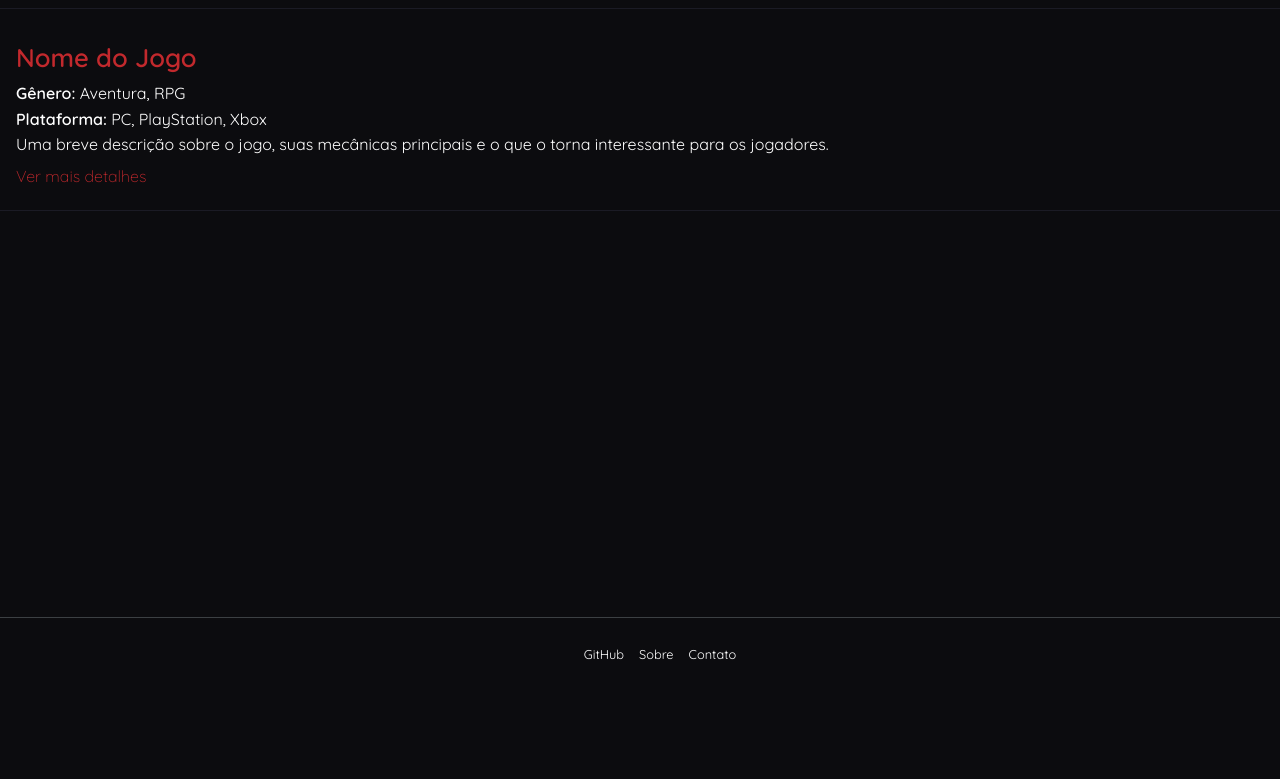
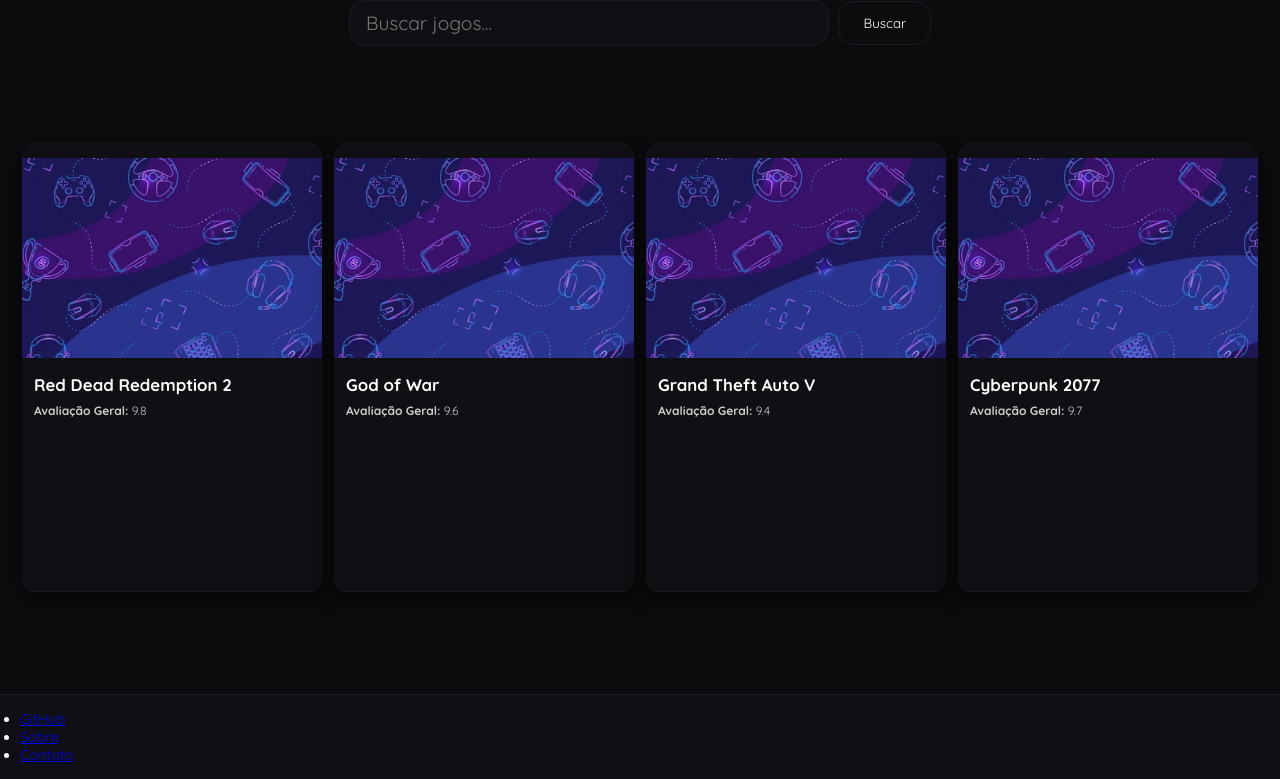
Before and after one commit to EberH21/imers-o-alura, a plain HTML site: page index.html in a window 1280 px wide. Shown: the part 110-889 px from the top of the page. Before the commit the page ends 800 px from the top, so only its background shows below. Drawn offline with Linux system fonts and the light colour scheme.

Commit message:
Atulização do Cards

```diff
--- /dev/null
+++ b/data.json
@@ -0,0 +1,69 @@
+[
+  {
+    "id": "rdr2",
+    "nome": "Red Dead Redemption 2",
+    "imagem": "",
+    "nota": "9.8",
+    "reviews": [
+      {
+        "site": "IGN",
+        "nota": "10/10",
+        "link": ""
+      },
+      {
+        "site": "GameSpot",
+        "nota": "9/10",
+        "link": ""
+      }
+    ]
+  },
+  {
+    "id": "gow",
+    "nome": "God of War",
+    "imagem": "",
+    "nota": "9.6",
+    "reviews": [
+      {
+        "site": "IGN",
+        "nota": "10/10",
+        "link": ""
+      }
+    ]
+  },
+  {
+    "id": "gta",
+    "nome": "Grand Theft Auto V",
+    "imagem": "",
+    "nota": "9.4",
+    "reviews": [
+      {
+        "site": "IGN",
+        "nota": "9.5/10",
+        "link": ""
+      },
+      {
+        "site": "GameSpot",
+        "nota": "9/10",
+        "link": ""
+      }
+    ]
+    },
+    {
+    "id": "cyberpunk2077",
+    "nome": "Cyberpunk 2077",
+    "imagem": "",
+    "nota": "9.7",
+    "reviews": [
+      {
+        "site": "IGN",
+        "nota": "9/10",
+        "link": ""
+      },
+      {
+        "site": "GameSpot",
+        "nota": "8.5/10",
+        "link": ""
+      }
+    ]
+    }
+]
--- a/index.html
+++ b/index.html
@@ -4,29 +4,21 @@
     <meta charset="UTF-8">
     <meta name="viewport" content="width=device-width, initial-scale=1.0">
     <link rel="stylesheet" href="style.css">
-    <title>Base de games</title>
+    <title>Games Home</title>
 </head>
 <body>
     <header>
-        <h1>Bem-vindo a Base de games</h1>
+        <h1>Bem-vindo Games Home</h1>
         <div>
-            <input type="text" placeholder="Buscar jogos...">
-            <button id="botao-busca" onclick="iniciarBusca()">Buscar</button>
+            <input id="campo-busca" type="text" placeholder="Buscar jogos...">
+           <button id="botao-busca" onclick="iniciarBusca()">Buscar</button>
+
         </div>
     </header>
 
     <main>
-        <section>
-            <article>
-                <h2>Nome do Jogo</h2>
-                <p>
-                    <strong>Gênero:</strong> Aventura, RPG<br>
-                    <strong>Plataforma:</strong> PC, PlayStation, Xbox<br>
-                    Uma breve descrição sobre o jogo, suas mecânicas principais e o que o torna interessante para os jogadores.
-                </p>
-                <a href="#" target="_blank">Ver mais detalhes</a>
-            </article>
-        </section>
+        <div id="cards">  </div>
+
     </main>
 
     <footer class="footer">
@@ -39,6 +31,7 @@
         </ul>
     </footer>
 
+    <script src="script.js"></script>
 
 </body>
 </html>
--- /dev/null
+++ b/script.js
@@ -0,0 +1,70 @@
+document.addEventListener('DOMContentLoaded', () => {
+  carregarJogos();
+});
+
+async function carregarJogos() {
+  try {
+    const resposta = await fetch('data.json');
+    if (!resposta.ok) {
+      throw new Error(`Erro ao carregar data.json: ${resposta.status} ${resposta.statusText}`);
+    }
+    const jogos = await resposta.json();
+    mostrarJogos(jogos);
+  } catch (erro) {
+    console.error(erro);
+    mostrarErroNaTela("Não foi possível carregar os jogos. Veja o console para mais detalhes.");
+  }
+}
+
+function mostrarJogos(lista) {
+
+  const container = document.getElementById('cards'); // 🔥 AGORA ESTÁ CERTO!
+
+  if (!container) {
+    console.error('Container #cards não encontrado no HTML.');
+    return;
+  }
+
+  container.innerHTML = ""; // limpa
+
+  lista.forEach(jogo => {
+    const article = document.createElement('article');
+    article.className = 'card';
+
+    article.innerHTML = `
+      <a href="#">
+        <div class="thumb">
+          <img src="${jogo.imagem || 'assets/img/banner.png'}" alt="Capa do jogo ${jogo.nome}">
+        </div>
+
+        <div class="card-body">
+          <h2>${jogo.nome}</h2>
+          <p class="meta">
+            <strong>Avaliação Geral:</strong> ${jogo.nota ?? '—'}
+          </p>
+        </div>
+      </a>
+
+      <div class="reviews">
+        <strong>Reviews:</strong>
+        ${(jogo.reviews || []).map(r =>
+          `<a href="${r.link}" target="_blank" rel="noopener">
+            ${r.site} — ${r.nota || r.score || ''}
+          </a>`
+        ).join('')}
+      </div>
+    `;
+
+    container.appendChild(article);
+  });
+}
+
+function mostrarErroNaTela(msg) {
+  const container = document.getElementById('cards') || document.body;
+
+  const el = document.createElement('p');
+  el.style.color = 'tomato';
+  el.textContent = msg;
+
+  container.appendChild(el);
+}
--- a/style.css
+++ b/style.css
@@ -1,243 +1,348 @@
-@import url('https://fonts.googleapis.com/css2?family=Quicksand:wght@300..700&display=swap'); /* Importa a fonte Quicksand do Google Fonts */
+/* =========================================================
+   FONTES
+========================================================= */
+@import url('https://fonts.googleapis.com/css2?family=Quicksand:wght@300..700&display=swap');
 
 * {
-    box-sizing: border-box; /* Garante que padding e border não aumentem o tamanho total do elemento */
+    box-sizing: border-box;
+    margin: 0;
+    padding: 0;
+    font-family: "Quicksand", sans-serif !important;
 }
 
+/* =========================================================
+   VARIÁVEIS DO TEMA
+========================================================= */
 :root {
-    --primary-color: #c2292d;     /* Vermelho épico (God of War + RDR2) */
-    --secondary-color: #101014;   /* Preto-azulado moderno */
-    --tertiary-color: #1b1b25;    /* Cinza escuro frio */
-    --bg-color: #0c0c0f;          /* Preto cinematográfico */
-    --accent-glow: #ff3b3f;       /* Vermelho brilhante para hover/glow */
-    --text-color: #ffffff;        /* Texto branco */
+    --primary-color: #c2292d;      /* Vermelho épico */
+    --secondary-color: #101014;    /* Preto-azulado */
+    --tertiary-color: #1b1b25;     /* Cinza escuro */
+    --bg-color: #0c0c0f;           /* Preto cinematográfico */
+    --accent-glow: #ff3b3f;        /* Vermelho neon */
+    --text-color: #ffffff;         /* Branco puro */
+}
+
+/* =========================================================
+   BODY / GLOBAL
+========================================================= */
+body {
+    background: var(--bg-color);
+    color: var(--text-color);
+}
+
+/* =========================================================
+   HEADER / BANNER
+========================================================= */
+
+header {
+    width: 100%;
+    height: 200px; /* Banner conforme você pediu */
+    background-repeat: no-repeat;
+    background-size: cover;  /* Cobre tudo */
+    background-position: center;
+    display: flex;
+    flex-direction: column;
+    justify-content: center;
+    align-items: center;
+    padding: 1rem;
+    color: var(--text-color);
+}
+
+header h1 {
+    font-size: 2.5rem;
+    font-weight: 600;
+    margin-bottom: 1rem;
+}
+
+/* =========================================================
+   INPUT DE BUSCA
+========================================================= */
+
+header div {
+    display: flex;
+    align-items: center;
+    gap: .6rem;
+}
+
+div input {
+    padding: 0.6rem 1rem;
+    border-radius: 1rem;
+    border: 1px solid var(--tertiary-color);
+    background: var(--secondary-color);
+    color: var(--text-color);
+    width: 30rem;
+    font-size: 1.2rem;
+    transition: .2s;
+}
+
+div input:focus {
+    outline: none;
+    border-color: var(--primary-color);
+    box-shadow: 0 0 6px var(--primary-color);
+}
+
+#botao-busca {
+    padding: .8rem 1.5rem;
+    border-radius: 1rem;
+    border: 1px solid var(--tertiary-color);
+    background: transparent;
+    color: var(--text-color);
+    cursor: pointer;
+    transition: .2s;
+}
+
+#botao-busca:hover {
+    background: var(--primary-color);
+    box-shadow: 0 0 10px var(--primary-color);
+}
+
+/* =========================================================
+   MAIN / RESULTADOS
+========================================================= */
+
+main {
+    max-width: 80rem;
+    margin: 2rem auto;
+    height: calc(100vh - 260px);
+    overflow-y: auto;
+    padding: 0 1rem;
+}
+
+article {
+    padding: 1rem 0;
+    border-bottom: 1px solid var(--tertiary-color);
+    transition: .2s;
+}
+
+article:hover {
+    transform: scale(1.01);
+    cursor: pointer;
+}
+
+article h2 {
+    color: var(--primary-color);
+    font-size: 1.6rem;
+    margin-bottom: .5rem;
+}
+
+article p {
+    line-height: 1.6;
+    font-size: 1rem;
+    color: var(--text-color);
+}
+
+article a {
+    color: var(--primary-color);
 }
 
 
-body {
-    margin: 0; /* Remove a margem padrão do body */
-    background: var(--bg-color); /* Define a cor de fundo usando uma variável */
-    color: var(--text-color); /* Define a cor do texto padrão para branco, para contraste */
-    font-family: "Quicksand", sans-serif; /* Define a família da fonte */
+/* =========================================================
+   CARDS DE JOGOS — TAMANHO MÉDIO (350 × 500 px)
+========================================================= */
+
+#cards {
+    display: grid;
+    grid-template-columns: repeat(auto-fit, minmax(300px, 1fr));
+    gap: -20px;             /* espaço mínimo entre os cards */
+    padding: 20px 0;
+    justify-content: center;
 }
 
-header {
-    padding: 2rem 1rem; /* Espaçamento interno (2rem em cima/baixo, 1rem nos lados) */
-    display: flex; /* Habilita o layout flexbox */
-    align-items: center; /* Alinha os itens verticalmente ao centro */
-    justify-content: space-around; /* Distribui os itens com espaço ao redor */
-    position: sticky; /* Mantém o cabeçalho fixo no topo ao rolar a página */
-    top: 0; /* Posição do topo quando sticky */
-    background: var(--bg-color); /* Cor de fundo do cabeçalho */
-    z-index: 10; /* Define a ordem de empilhamento para ficar sobre outros elementos */
-    border-bottom: 1px solid var(--tertiary-color); /* Borda com contraste sutil */
-    gap: 1rem; /* Espaçamento entre os elementos flex */
+
+
+.card {
+    width: 300px;
+    height: 450px;
+    background: var(--secondary-color);
+    border-radius: 14px;
+    overflow: hidden;
+    box-shadow: 0 7px 20px rgba(0,0,0,.6);
+    transition: .25s ease;
+    position: relative;
+    margin: auto;
 }
 
-header h1 {
-    font-size: 1.5rem; /* Tamanho da fonte */
-    margin: 0; /* Remove a margem padrão */
-    font-weight: 500; /* Peso da fonte (médio) */
-    white-space: nowrap; /* Impede a quebra de linha do texto */
+.card:hover {
+    transform: translateY(-6px);
+    box-shadow: 0 14px 32px rgba(0,0,0,.7);
 }
 
-div input {
-    padding: 0.375rem 0.75rem; /* Espaçamento interno */
-    border-radius: 1rem; /* Arredonda as bordas */
-    border: 1px solid var(--tertiary-color); /* Define a borda */
-    background: var(--bg-color); /* Cor de fundo */
-    font-family: inherit; /* Herda a família da fonte do elemento pai */
-    font-size: 1.5rem; /* Tamanho da fonte */
-    transition: all 0.2s ease; /* Adiciona uma transição suave para todas as propriedades */
-    width: 30rem; /* Largura do input */
-    color: var(--text-color); /* Cor do texto digitado para branco */
-    margin-right: .5rem; /* Margem à direita */
+.card a {
+    display: block;
+    text-decoration: none;
+    color: var(--text-color);
 }
 
-div input::placeholder {
-    font-size: 1.2rem; /* Tamanho da fonte do placeholder */
-    font-weight: 300; /* Peso da fonte do placeholder */
-    color: var(--tertiary-color); /* Cor do texto do placeholder */
+/* ===== THUMB ===== */
+.thumb img {
+    width: 100%;
+    height: 200px;  /* proporcional ao tamanho menor */
+    object-fit: cover;
 }
 
-div input:focus {
-    outline: none; /* Remove a borda de foco padrão */
-    border-color: var(--primary-color); /* Muda a cor da borda ao focar para a cor primária */
-    box-shadow: 0 0 0 0.1rem var(--tertiary-color); /* Adiciona uma sombra de caixa para indicar foco */
+/* ===== BODY ===== */
+.card-body {
+    padding: 12px;
+    height: calc(450px - 200px - 90px); /* imagem + reviews */
+    overflow: hidden;
 }
 
-#botao-busca {
-    padding: 1rem 2rem; /* Espaçamento interno */
-    border-radius: 1rem; /* Arredonda as bordas */
-    border: none; /* Remove a borda padrão */
-    cursor: pointer; /* Muda o cursor para uma mão ao passar por cima */
-    font-family: inherit; /* Herda a família da fonte */
-    font-weight: 500; /* Peso da fonte */
-    font-size: 1rem; /* Tamanho da fonte */
-    white-space: nowrap; /* Impede a quebra de linha do texto */
-    transition: background-color 0.2s ease, color 0.2s ease; /* Transição suave para cor de fundo e cor do texto */
-    background-color: transparent; /* Cor de fundo transparente */
-    color: var(--text-color); /* Cor do texto */
-    border: 1px solid var(--tertiary-color); /* Adiciona uma borda sutil */
+.card-body h2 {
+    font-size: 1.05rem;
+    margin-bottom: 6px;
+    color: var(--text-color);
 }
 
-#botao-busca:hover {
-    background-color: var(--primary-color); /* Muda a cor de fundo ao passar o mouse */
-    color: var(--text-color); /* Muda a cor do texto ao passar o mouse */
-    box-shadow: 0 0 0 0.1rem var(--primary-color); /* Adiciona uma sombra de caixa */
+.card-body .meta {
+    font-size: 0.75rem;
+    color: #ccc;
+    margin-bottom: 6px;
+
 }
 
-#botao-busca:active {
-    transform: scale(0.98); /* Efeito de clique (diminui o tamanho) */
+.platforms {
+    font-size: 0.7rem;
+    color: #bbb;
 }
 
-main {
-    overflow-y: scroll; /* Adiciona uma barra de rolagem vertical se o conteúdo exceder a altura */
-    max-width: 80rem; /* Largura máxima do conteúdo principal */
-    margin: 0 auto; /* Centraliza o conteúdo principal horizontalmente */
-    margin-top: 2rem; /* Margem no topo */
-    height: calc(100vh - 10rem - 4rem); /* Calcula a altura para preencher o espaço restante da tela */
+/* ===== REVIEWS ===== */
+.reviews {
+    position: absolute;
+    bottom: 0;
+    left: 0;
+    width: 100%;
+    height: 90px;
+    background: rgba(0,0,0,0.88);
+    padding: 10px;
+    display: none;
+    flex-direction: column;
+    justify-content: start;
 }
 
-article {
-    background: none; /* Sem cor de fundo */
-    border-radius: 0; /* Sem bordas arredondadas */
-    padding: 0; /* Remove o padding */
-    padding: 0 1rem; /* Espaçamento interno nos lados */
-    margin-bottom: 1.25rem; /* Margem inferior */
-    box-shadow: none; /* Sem sombra */
-    transition: background-color 0.3s ease, border-bottom-color 0.3s ease; /* Transição suave */
-    border-bottom: 1px solid var(--tertiary-color); /* Borda inferior com contraste sutil */
-    padding-bottom: 1.5rem; /* Espaçamento interno inferior */
+.card:hover .reviews {
+    display: flex;
 }
 
-article:hover {
-    transform: scale(1.01); /* Aumenta ligeiramente o tamanho ao passar o mouse */
-    cursor: pointer; /* Muda o cursor para uma mão */
+.reviews a {
+    color: var(--primary-color);
+    font-size: 0.75rem;
+    margin: 3px 0;
 }
 
-article h2 {
-    margin-top: 0; /* Remove a margem superior */
-    font-weight: 600; /* Peso da fonte */
-    font-size: 1.6rem; /* Tamanho da fonte */
-    border-bottom: none; /* Sem borda inferior */
-    padding-bottom: 0; /* Sem espaçamento interno inferior */
-    margin-bottom: 0.25rem; /* Margem inferior */
-    color: var(--primary-color); /* Cor do texto */
+.reviews a:hover {
+    text-decoration: underline;
 }
 
-article p {
-    margin: 0.5rem 0; /* Margem superior e inferior */
-    line-height: 1.6; /* Altura da linha para melhor legibilidade */
-    font-size: 1rem; /* Tamanho da fonte */
-    margin-bottom: 0.5rem; /* Margem inferior */
-    color: var(--text-color); /* Cor do texto */
+/* ===== REVIEWS ===== */
+.reviews {
+    position: absolute;
+    bottom: 0;
+    left: 0;
+    width: 100%;
+    height: 110px;
+    background: rgba(0,0,0,0.88);
+    padding: 10px;
+    display: none;
+    flex-direction: column;
+    justify-content: start;
 }
 
-article p strong {
-    color: var(--text-color); /* Cor do texto em negrito */
-    font-weight: 600; /* Peso da fonte */
+.card:hover .reviews {
+    display: flex;
 }
 
-article a {
-    color: var(--primary-color); /* Cor do link */
-    text-decoration: none; /* Remove o sublinhado padrão */
-    font-weight: 200; /* Peso da fonte */
+.reviews a {
+    color: var(--primary-color);
+    font-size: 0.85rem;
+    margin: 3px 0;
 }
 
-article a:hover {
-    text-decoration: underline; /* Adiciona sublinhado ao passar o mouse */
+.reviews a:hover {
+    text-decoration: underline;
 }
 
-.footer {
-    position: absolute; /* Posicionamento absoluto em relação ao elemento pai posicionado */
-    bottom: 0; /* Alinha na parte inferior */
-    left: 0; /* Alinha à esquerda */
-    width: 100%; /* Largura total */
-    color: var(--tertiary-color); /* Cor do texto */
-    background-color: var(--bg-color); /* Cor de fundo */
-    padding: 15px 20px; /* Espaçamento interno */
-    border-top: 1px solid #3c4043; /* Borda superior */
-    font-size: 0.8rem; /* Tamanho da fonte */
+
+/* Área de reviews aumenta também */
+.reviews {
+    position: absolute;
+    bottom: 0;
+    left: 0;
+    width: 100%;
+    height: 140px;  /* espaço maior para combinar com o card grande */
+    background: rgba(0,0,0,0.88);
+    padding: 15px;
+    display: none;
+    flex-direction: column;
+    justify-content: start;
 }
 
-.footer-location {
-    color: #9aa0a6; /* Cor do texto */
-    margin-bottom: 10px; /* Margem inferior */
+.card:hover .reviews {
+    display: flex;
 }
 
-.footer-links {
-    list-style: none; /* Remove os marcadores da lista */
-    display: flex; /* Habilita o layout flexbox */
-    flex-wrap: wrap; /* Permite que os itens quebrem para a próxima linha */
-    justify-content: center; /* Centraliza os itens horizontalmente */
-    gap: 15px; /* Espaçamento entre os links */
+.reviews a {
+    color: var(--primary-color);
+    font-size: 1rem;
+    margin: 4px 0;
 }
 
-.footer-links a {
-    color: var(--text-color); /* Cor do link */
-    text-decoration: none; /* Remove o sublinhado */
-    transition: color 0.2s; /* Transição suave para a cor */
+/* =========================================================
+   REVIEWS DENTRO DO CARD
+========================================================= */
+
+.reviews {
+    position: absolute;
+    bottom: 0;
+    left: 0;
+    right: 0;
+    background: rgba(0,0,0,0.88);
+    padding: 10px;
+    display: none;
+    flex-direction: column;
 }
 
-.footer-links a:hover {
-    color: var(--primary-color); /* Muda a cor do link ao passar o mouse */
+.card:hover .reviews {
+    display: flex;
 }
 
+.reviews a {
+    color: var(--primary-color);
+    font-size: .8rem;
+}
+
+/* =========================================================
+   FOOTER
+========================================================= */
+
+.footer {
+    width: 100%;
+    background: var(--secondary-color);
+    padding: 15px 20px;
+    color: var(--text-color);
+    border-top: 1px solid var(--tertiary-color);
+    font-size: .9rem;
+}
+
+/* =========================================================
+   RESPONSIVIDADE
+========================================================= */
+
 @media (max-width: 768px) {
-    header { /* Estilos para telas com largura máxima de 768px */
-        flex-direction: column; /* Organiza os itens do cabeçalho em coluna */
-        padding: 1rem; /* Reduz o espaçamento interno */
+    div input {
+        width: 90vw;
     }
-
-    header h1 { /* Estilos para o h1 no cabeçalho em telas menores */
-        text-align: center; /* Centraliza o texto */
-        margin-bottom: 1rem; /* Adiciona margem inferior */
-    }
-
-    div input { /* Estilos para o input em telas menores */
-        width: 90vw; /* Largura baseada na largura da viewport */
-        font-size: 1.2rem; /* Reduz o tamanho da fonte */
-    }
-
-    main { /* Estilos para o main em telas menores */
-        padding: 0 1rem; /* Adiciona espaçamento lateral */
-    }
-
-    article:hover { /* Estilos para o article em telas menores */
-        transform: none; /* Remove o efeito de escala ao passar o mouse */
+    header {
+        height: auto;
+        padding: 2rem 0;
     }
 }
 
 @media (max-width: 480px) {
-    header h1 { /* Estilos para o h1 em telas com largura máxima de 480px */
-        font-size: 1rem; /* Reduz ainda mais o tamanho da fonte */
-        max-width: 70%; /* Define uma largura máxima */
-        word-wrap: break-word; /* Permite a quebra de palavras longas */
+    header h1 {
+        font-size: 1.6rem;
+        text-align: center;
     }
-
-    div input, /* Estilos para o input e seu placeholder em telas muito pequenas */
-    div input::placeholder {
-        font-size: 1rem; /* Reduz o tamanho da fonte */
-    }
-
-    article h2 { /* Estilos para o h2 do article em telas muito pequenas */
-        font-size: 1.3rem; /* Reduz o tamanho da fonte */
-    }
-
-    div { /* Estilos para a div do cabeçalho em telas muito pequenas */
-        display: flex; /* Habilita flexbox */
-        align-items: center; /* Alinha itens ao centro */
-        justify-content: center; /* Centraliza itens */
-        flex-direction: column; /* Organiza em coluna */
-        gap: 0.5rem; /* Espaçamento entre os itens */
-    }
-
-    .footer { /* Estilos para o rodapé em telas muito pequenas */
-        display: none; /* Oculta o rodapé */
-    }
-
-    #botao-busca { /* Estilos para o botão em telas muito pequenas */
-        margin-top: 1rem; /* Adiciona margem no topo */
+    #botao-busca {
+        margin-top: .5rem;
     }
 }
```
Also changed, not shown: assets/img/baner2.png (added), assets/img/banner.png (added), assets/img/teste.png (added), assets/img/teste3.png (added), assets/img/teste4.png (added), assets/img/teste5.png (added), jogo.html (added), 3 other files.
